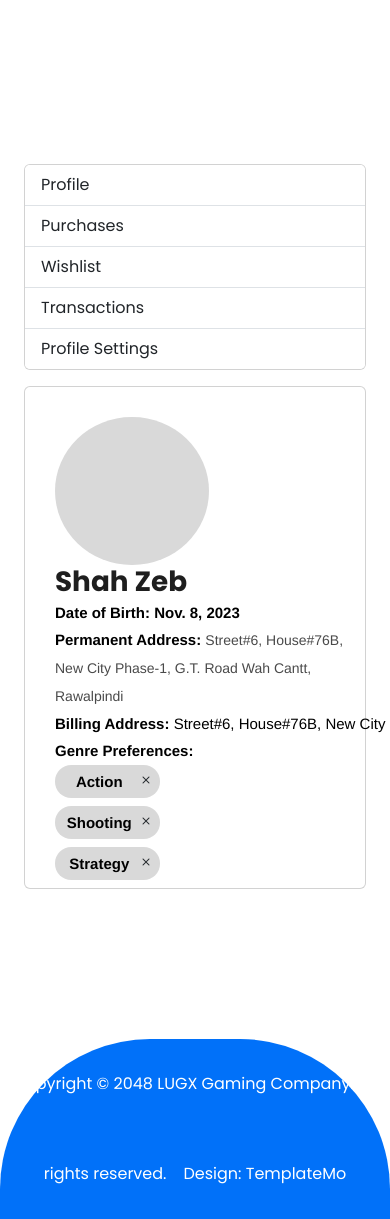
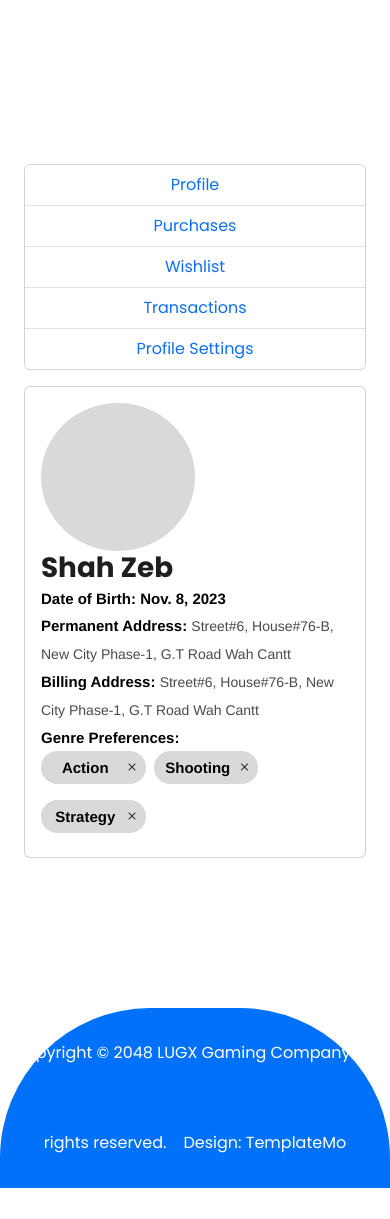
Before and after one commit to ShahZebYousafzai/GamersEdgeStore, a Django app: page /profile/ in a window 390 px wide; the page is wider, and only the part inside the window is pictured. Shown: the part 382-1601 px from the top of that part. After the commit the page ends 1570 px from the top of that part, so only its background shows below. Run offline with Django 4.2, Linux system fonts and the light colour scheme; a user stored in the database is signed in; data comes from the database, SQL or seed files in the repository; both versions use the stored data as it was after the commit; some libraries are stand-ins or nearby versions.

Commit message:
Fixed the Responsiveness of Profile Info

```diff
--- a/GamersEdgeStore/settings.py
+++ b/GamersEdgeStore/settings.py
@@ -25,7 +25,7 @@
 # SECURITY WARNING: don't run with debug turned on in production!
 DEBUG = True
 
-ALLOWED_HOSTS = []
+ALLOWED_HOSTS = ['192.168.1.10']
 
 
 # Application definition
--- a/static/css/profile.css
+++ b/static/css/profile.css
@@ -1,8 +1,14 @@
+.list-group-item a:hover {
+  background-color: #a3a3a3; /* Use your desired shade of gray */
+}
+
+.list-group-item a:hover {
+  background-color: #f0f0f0; /* Use your desired shade of gray */
+}
+
   .profile-picture {
     width: 153.5px;
     height: 148.5px;
-    top: 20px;
-    left: 20px;
     background-color: #d9d9d9;
     border-radius: 76.75px/74.25px;
   }
@@ -52,8 +58,6 @@
   }
 
   .billing-address {
-    top: 188.5px;
-    left: 20px;
     font-family: "Inter-Bold", Helvetica;
     font-weight: 400;
     color: #000000;
--- a/user/templates/user/profile.html
+++ b/user/templates/user/profile.html
@@ -15,20 +15,20 @@
   <div class="container mt-5 pt-5">
     <div class="container">
       <div class="row">
-        <div class="col-sm-3 mb-3 mb-sm-1">
-          <div class="card" style="width: auto; height: auto">
-            <ul class="list-group list-group-flush">
-              <li class="list-group-item">Profile</li>
-              <li class="list-group-item">Purchases</li>
-              <li class="list-group-item">Wishlist</li>
-              <li class="list-group-item">Transactions</li>
-              <li class="list-group-item">Profile Settings</li>
+        <div class="col-lg-3 col-md-12 mb-3 mb-sm-1">
+          <div class="card">
+            <ul class="list-group list-group-flush text-center">
+              <li class="list-group-item icon-link"><a href="">Profile</a></li>
+              <li class="list-group-item icon-link"><a href="">Purchases</a></li>
+              <li class="list-group-item icon-link"><a href="">Wishlist</a></li>
+              <li class="list-group-item icon-link"><a href="">Transactions</a></li>
+              <li class="list-group-item icon-link"><a href="">Profile Settings</a></li>
             </ul>
           </div>
         </div>
-        <div class="col-sm-9">
-          <div class="card" style="padding-left: 30px; padding-top: 30px">
-            <div class="row">
+        <div class="col-lg-9 col-md-12">
+          <div class="card"><!-- style="padding-left: 30px; padding-top: 30px" -->
+            <div class="row p-3">
               <div class="col-md-3">
                 <div class="profile-picture"></div>
               </div>
@@ -41,21 +41,25 @@
                 <p class="permanent-address">
                   <span class="text-wrapper">Permanent Address: </span>
                   <span class="span"
-                    >Street#6, House#76B, New City Phase-1, G.T. Road Wah Cantt,
-                    Rawalpindi</span
+                    >{{profile.permenant_address}}</span
                   >
                 </p>
-                <p class="billing-address">
+                <p class="permanent-address">
                   <span class="text-wrapper">Billing Address: </span>
                   <span class="span"
-                    >Street#6, House#76B, New City Phase-1, G.T. Road Wah Cantt,
-                    Rawalpindi</span
+                    >{{profile.temporary_address}}</span
                   >
                 </p>
+                <!-- <p class="billing-address">
+                  <span class="text-wrapperq d-flex flex-wrap"> <b></b> </span>
+                  <span class="span"
+                    ></span
+                  >
+                </p> -->
                 <div class="div">Genre Preferences:</div>
-                <div class="row">
+                <div class="d-flex gap-2 flex-wrap">
                   {% for genre in profile.genre_preferences.all %}
-                  <div class="col-md-2 mb-2">
+                  <div class="mb-2 d-flex">
                     <div class="grid">
                       <div class="overlap-group">
                         <div class="text-wrapper">{{ genre.name }}</div>
@@ -67,7 +71,7 @@
                 </div>
               </div>
             </div>
-          </div>
+          </>
         </div>
       </div>
     </div>
```
Also changed, not shown: db.sqlite3.
